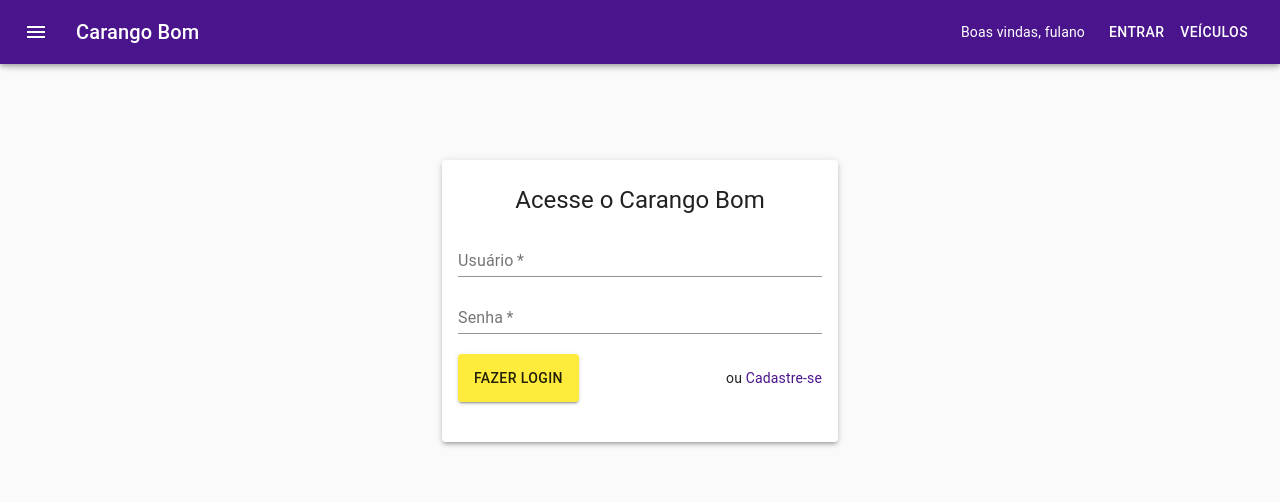
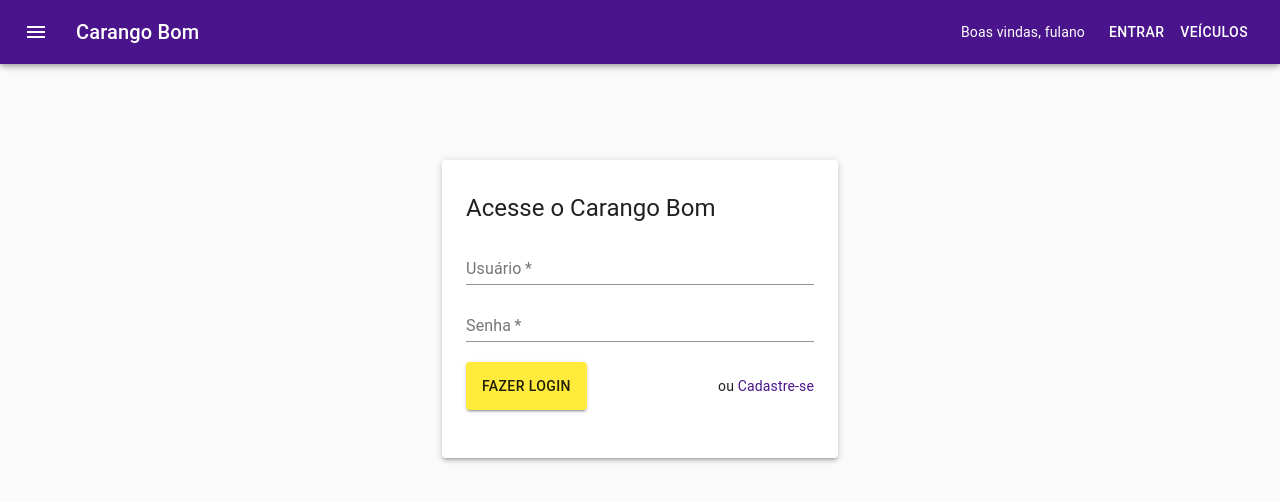
Before and after one commit to CaelumAulas/aceleratw-turma3-grupo1-frontend, a React (Create React App) app: page /login in a window 1280 px wide. Shown: the top 502 px of the page. Built offline with nearby package versions, Linux system fonts and the light colour scheme.

Commit message:
Tweaks login form

```diff
--- a/src/pages/LoginPage.js
+++ b/src/pages/LoginPage.js
@@ -12,9 +12,9 @@ export default function LoginPage() {
   return (
     <Container maxWidth="xs">
       <Paper elevation={3}>
-        <Box p={2}>
+        <Box p={3}>
           <Box mb="0.5rem" mt="0.5rem">
-            <Typography variant="h5" align="center" component="h2">
+            <Typography variant="h5" component="h2">
               Acesse o Carango Bom
             </Typography>
           </Box>
```
